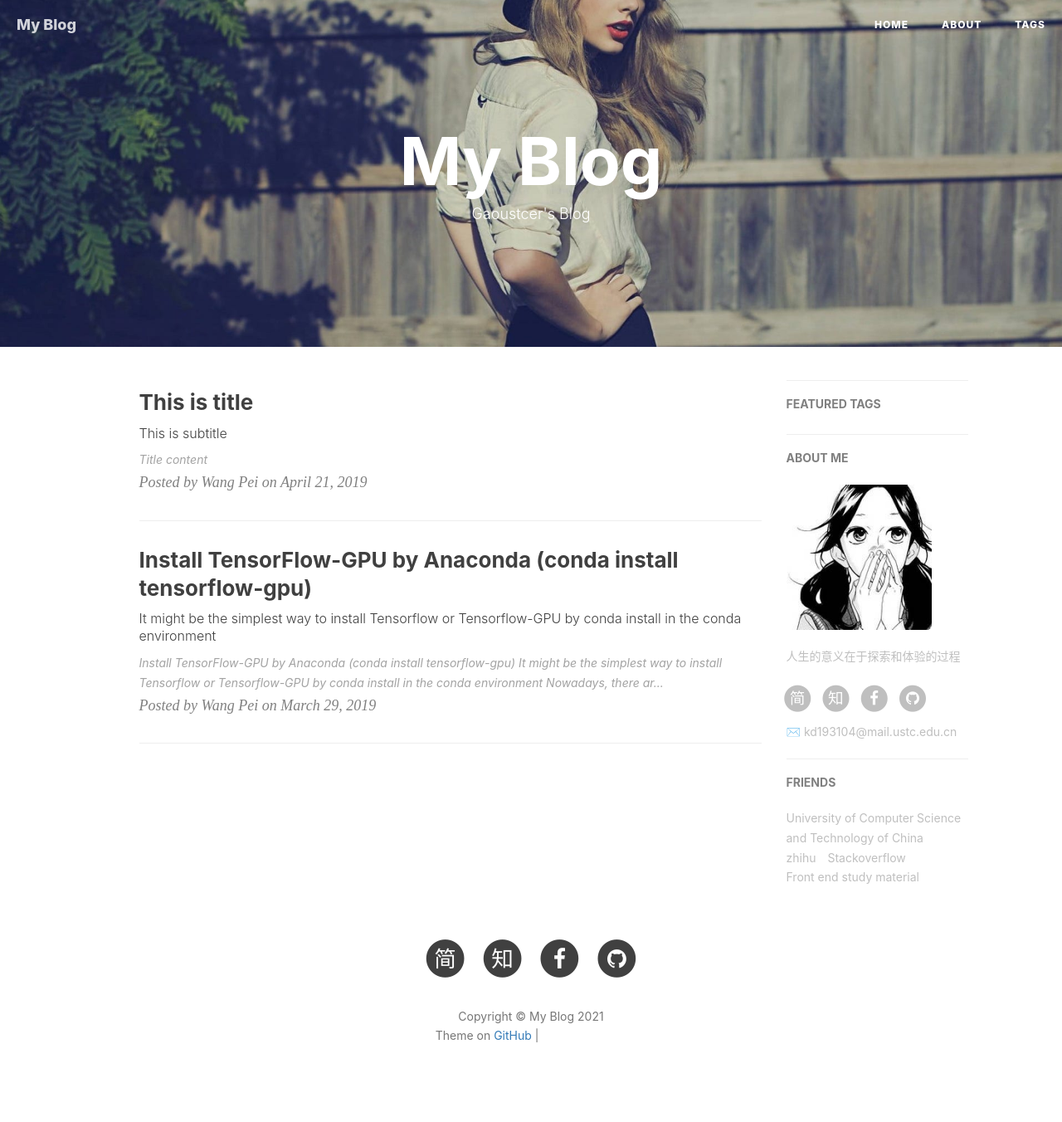
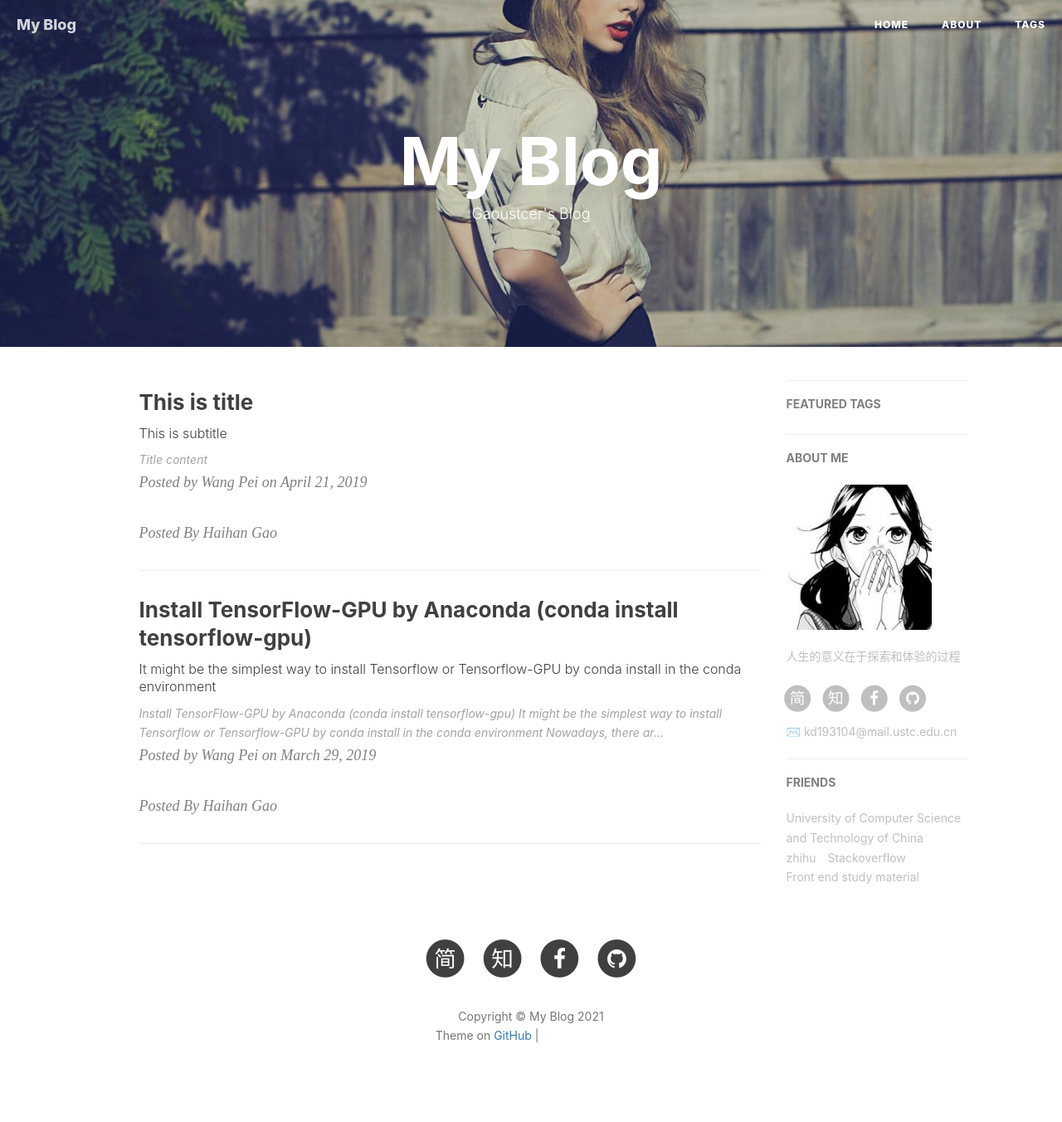
Before and after one commit to Gaoustcer/Gaoustcer.github.io, a Jekyll site: the page built from index.html, in a window 1280 px wide. Shown: the whole page at 83% size. Built offline with Jekyll 4.4.1, drawn with Linux system fonts in a browser that asks for light colours; nearby versions of some CDN libraries; the list of posts is cut into pages by our own code; comment, search, counter and statistics services are not loaded; grey boxes are pictures that could not be loaded.

Commit message:
commit the file

```diff
--- a/index.html
+++ b/index.html
@@ -21,6 +21,9 @@ description: "Gaoustcer's Blog"
     <p class="post-meta">
         Posted by {% if post.author %}{{ post.author }}{% else %}{{ site.title }}{% endif %} on {{ post.date | date: "%B %-d, %Y" }}
     </p>
+    <p class="post-meta">
+        Posted By Haihan Gao
+    </p>
 </div>
 <hr>
 {% endfor %}
```
